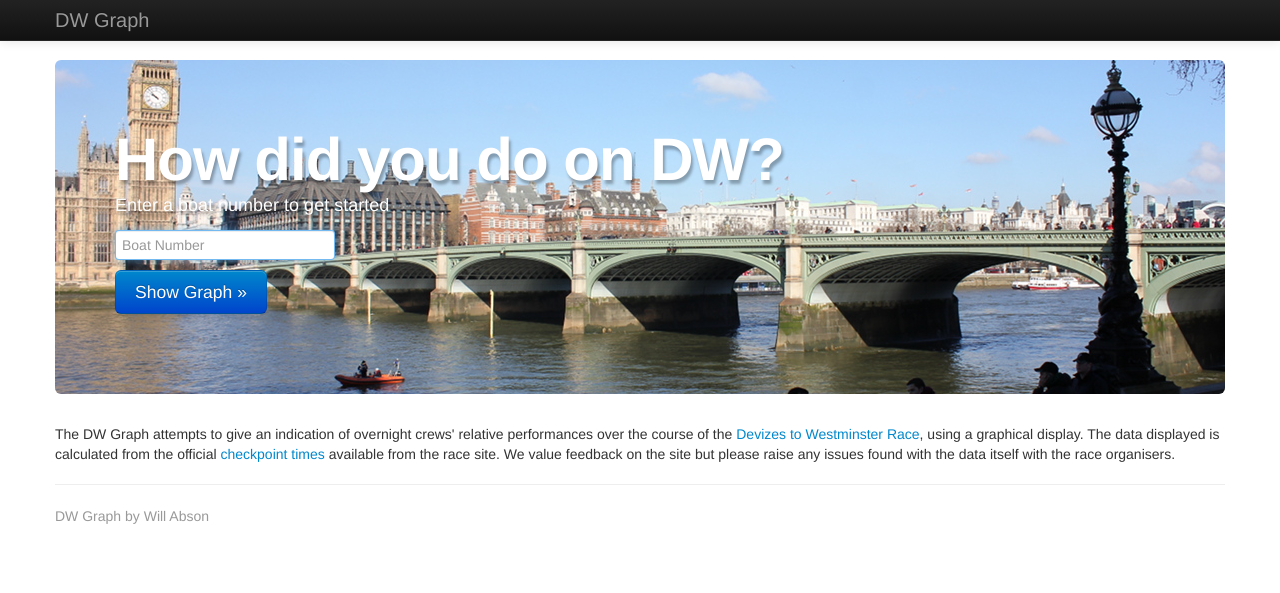
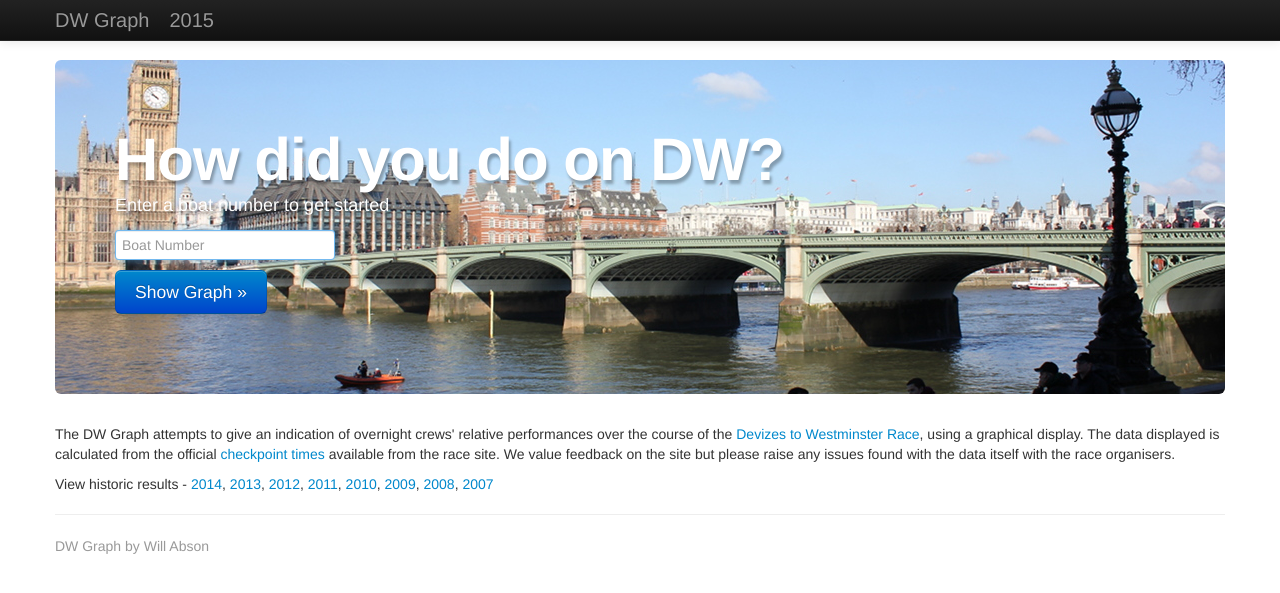
Before and after one commit to wabson/dwgraph, a Django app: page / in a window 1280 px wide. Shown: the top 593 px of the page. Run offline with Django 3.2, Linux system fonts and the light colour scheme; parts of the project's set-up code (start-up, migrations or seed data) failed here and were passed over.

Commit message:
Support for archived results and easily changing the current year

```diff
--- a/dwgraph/dwgraph/urls.py
+++ b/dwgraph/dwgraph/urls.py
@@ -8,6 +8,7 @@ urlpatterns = patterns('',
     # Examples:
     url(r'^$', 'graph.views.home', name='home'),
     url(r'^graph$', 'graph.views.graph', name='graph'),
+    url(r'^\d{4}$', 'graph.views.graph_archive', name='graph_archive'),
     url(r'^data$', 'graph.views.data', name='data'),
     # url(r'^dwgraph/', include('dwgraph.foo.urls')),
 
--- a/dwgraph/graph/views.py
+++ b/dwgraph/graph/views.py
@@ -6,11 +6,17 @@ from datetime import datetime, timedelta, date
 
 # Create your views here.
 
+this_year = 2015
+
 def home(request):
-    return render_to_response('graph/index.html', {}, context_instance=RequestContext(request))
+    return render_to_response('graph/index.html', {'year': this_year, 'archives': range(2007, this_year)}, context_instance=RequestContext(request))
 
 def graph(request):
-    return render_to_response('graph/graph.html', {}, context_instance=RequestContext(request))
+    return render_to_response('graph/graph.html', {'year': this_year}, context_instance=RequestContext(request))
+
+def graph_archive(request):
+    year = int(request.path[1:]) # Strip off initial '/'
+    return render_to_response('graph/graph.html', {'year':year}, context_instance=RequestContext(request))
 
 locations = ['devizes', 'pewsey', 'hford', 'newbury', 'aldermaston', 'reading', 'marsh', 'marlow', 'bray', 'windsor', 'shepperton', 'teddington', 'westminster']
 
@@ -31,13 +37,37 @@ distances = {
     'westminster': 201.332868591
 }
 
+# Dates of Easter Sunday
+easter_dates = {
+    2002: (3, 31),
+    2003: (4, 20),
+    2004: (4, 11),
+    2005: (3, 27),
+    2006: (4, 16),
+    2007: (4, 8),
+    2008: (3, 23),
+    2009: (4, 12),
+    2010: (4, 4),
+    2011: (4, 24),
+    2013: (3, 31),
+    2014: (4, 20),
+    2015: (4, 5),
+    2016: (3, 27),
+    2017: (4, 16),
+    2018: (4, 1),
+    2019: (4, 21),
+    2020: (4, 12)
+}
+
 def km_to_mi(d):
     return d * 0.621371192
 
 def get_easter_date(year):
     #row = scraperwiki.sqlite.select("* from easter_dates.swdata where year = %s" % (year))[0]
-    row = {'year': 2013, 'month': 03, 'day': 31}
-    return date(row['year'], row['month'], row['day'])
+    #return date(row['year'], row['month'], row['day'])
+    y = int(year)
+    (m, d) = easter_dates[y]
+    return date(y, m, d)
 
 def daytime_to_datetime(year, daytime):
     days = ['Fri', 'Sat', 'Sun', 'Mon']
@@ -107,7 +137,7 @@ def dictfetchall(cursor):
 
 def data(request):
     from django.db import connections
-    year = 2013
+    year = int(request.GET.get('y', '0'))
     boat_nums = request.GET.get('bn', '0').split(',')
     cb = request.GET.get('callback', 'callback')
     cursor = connections['data'].cursor()
--- a/dwgraph/templates/base.html
+++ b/dwgraph/templates/base.html
@@ -27,6 +27,7 @@
             <span class="icon-bar"></span>
           </button>
           <a class="brand" href="/">DW Graph</a>
+          {% if year %}<span><a href="/{{year}}" class="brand">{{year}}</a></span>{% endif %}
           <div class="nav-collapse collapse">
             <ul class="nav">
               <!--<li><a href="/">Home</a></li>--><!-- li class=active -->
--- a/dwgraph/templates/graph/graph.html
+++ b/dwgraph/templates/graph/graph.html
@@ -40,8 +40,8 @@ h1.graph-hdr {
 <script>!function(d,s,id){var js,fjs=d.getElementsByTagName(s)[0];if(!d.getElementById(id)){js=d.createElement(s);js.id=id;js.src="https://platform.twitter.com/widgets.js";fjs.parentNode.insertBefore(js,fjs);}}(document,"script","twitter-wjs");</script>
 </div>
             <form class="add-form form-inline">
-              <label for="input-bn">Compare with:</label>
-              <input id="input-bn" class="input-small" type="text" placeholder="Boat Number">
+              <label for="input-bn"></label>
+              <input id="input-bn" class="input-medium" type="text" placeholder="Add Boat Number">
               <button id="add-form-btn" type="submit" class="btn">Add</button>
             </form>
 <div class="messages"></div>
@@ -156,7 +156,7 @@ function redrawChart() {
             return;
          }
          locationsDataSource.sendRequest({
-            request: "?bn=" + encodeURIComponent(num),
+            request: "?bn=" + encodeURIComponent(num) + "&y=" + {{ year }},
             on: {
                 success: function(e) {
                     var results = e.data.results, messages = "", hdr = "Results for ";
--- a/dwgraph/templates/graph/index.html
+++ b/dwgraph/templates/graph/index.html
@@ -22,7 +22,8 @@
         <button type="button" class="btn btn-primary btn-large" id="submit-btn">Show Graph &raquo;</button>
         </form>
       </div>
-    <p>The DW Graph attempts to give an indication of overnight crews' relative performances over the course of the <a href="http://www.dwrace.org.uk/">Devizes to Westminster Race</a>, using a graphical display. The data displayed is calculated from the official <a href="http://www.dwrace.org.uk/results/2013/Progress/LocationOvernight.html">checkpoint times</a> available from the race site. We value feedback on the site but please raise any issues found with the data itself with the race organisers.</p>
+    <p>The DW Graph attempts to give an indication of overnight crews' relative performances over the course of the <a href="http://www.dwrace.org.uk/">Devizes to Westminster Race</a>, using a graphical display. The data displayed is calculated from the official <a href="http://www.dwrace.org.uk/results/{{year}}/Progress/LocationOvernight.html">checkpoint times</a> available from the race site. We value feedback on the site but please raise any issues found with the data itself with the race organisers.</p>
+    <p>View historic results - {% for y in archives reversed %}<a href="/{{y}}">{{y}}</a>{% if not forloop.last %},{% endif %} {% endfor %}</p>
 <script>
 // Create a YUI sandbox on your page.
 YUI().use('node', 'event', 'event-key', function (Y) {
```
